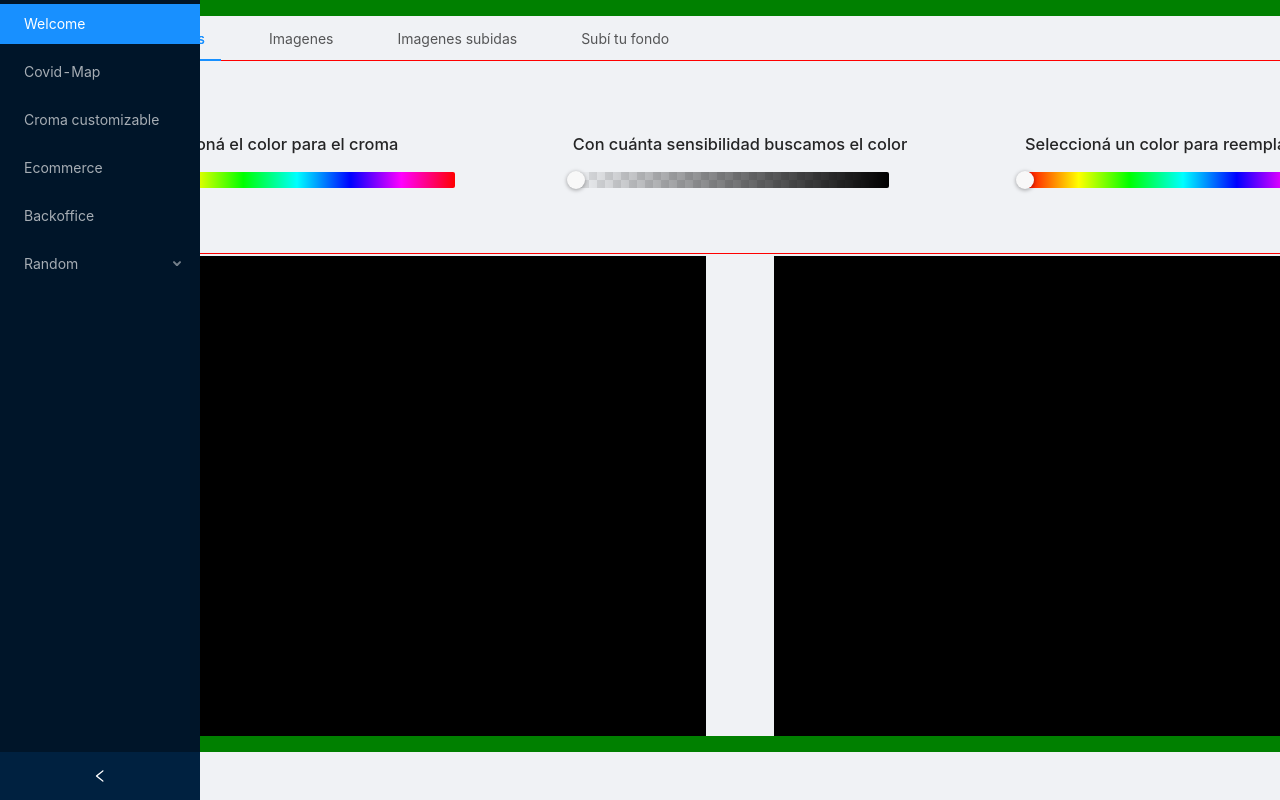
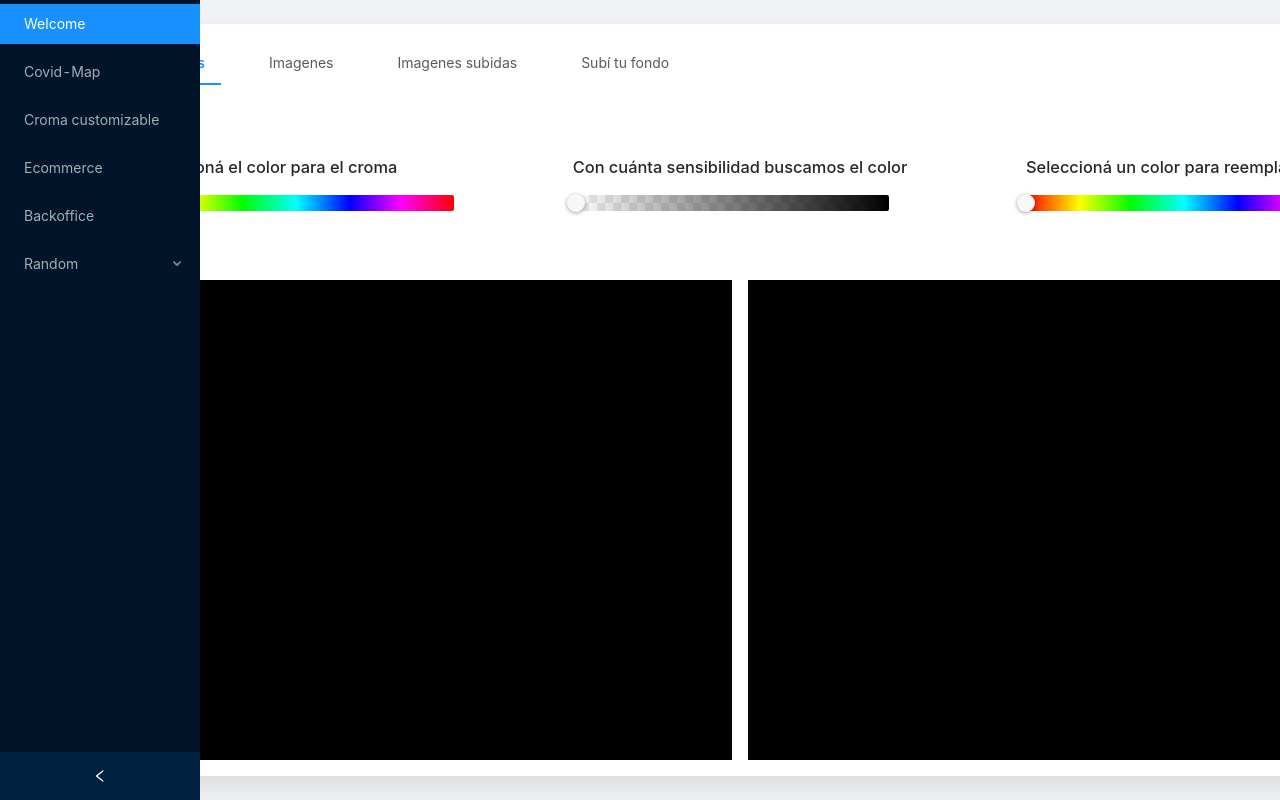
Before and after one commit to pablitxn/playground-frontend, a Next.js app: page /chroma-key in a window 1280 px wide. Built offline with nearby package versions, Linux system fonts and the light colour scheme; no server answers.

Commit message:
feat(layout)

```diff
--- a/src/components/chroma-key/canvas/index.tsx
+++ b/src/components/chroma-key/canvas/index.tsx
@@ -12,7 +12,7 @@ interface IState {
 }
 
 interface ICanvas {
-	className: string;
+	className?: string;
 }
 
 const Canvas: FC<ICanvas> = ({ className }) => {
@@ -62,7 +62,7 @@ const Canvas: FC<ICanvas> = ({ className }) => {
 	});
 
 	return (
-		<div className={`canvas ${className}`}>
+		<div className="canvas">
 			<video onLoadedData={handleVideo} ref={videoRef} autoPlay></video>
 			<canvas ref={canvasRef} className="canvas"></canvas>
 		</div>
--- a/src/components/chroma-key/canvas/styles.less
+++ b/src/components/chroma-key/canvas/styles.less
@@ -13,16 +13,16 @@
 	flex-direction: row;
 	justify-content: space-between;
 	width: 1268px;
+	padding: 0 1rem 0 1rem;
+	height: 480px;
 
-	canvas {
-		width: 600px;
-		height: 480px;
+	video {
+		margin-right: 1rem;
+		width: 610px;
 		background-color: black;
 	}
-
-	video {
-		width: 600px;
-		height: 480px;
+	canvas {
+		width: 610px;
 		background-color: black;
 	}
 }
--- a/src/components/chroma-key/configs/index.tsx
+++ b/src/components/chroma-key/configs/index.tsx
@@ -16,7 +16,7 @@ import "./styles.less"
 const { TabPane } = Tabs;
 
 interface IChromaConfigs {
-	className: string;
+	className?: string;
 }
 
 const ChromaConfigs: FC<IChromaConfigs> = ({ className }) => {
--- a/src/components/chroma-key/configs/styles.less
+++ b/src/components/chroma-key/configs/styles.less
@@ -8,6 +8,5 @@
 
 	.ant-tabs-content-holder{
 		height:  194px;
-		border: 1px solid red
 	}
 }
--- a/src/components/chroma-key/configs/tabs/gallery.tsx
+++ b/src/components/chroma-key/configs/tabs/gallery.tsx
@@ -6,7 +6,7 @@ import { Card } from "antd";
 import "./styles.less";
 
 interface IGalleryTab {
-	images: any
+	images?: any
 }
 
 const GalleryTab: FC<IGalleryTab> = ({ images = [{},{},{},{},{},{},]}) => {
--- a/src/layouts/chroma-key/index.tsx
+++ b/src/layouts/chroma-key/index.tsx
@@ -9,8 +9,8 @@ import "./styles.less";
 const Chroma: FC = () => {
 	return (
 		<div className="chroma-key">
-			<ChromaConfigs className="chroma-key__configs" />
-			<Canvas className="chroma-key__canvas" />
+			<ChromaConfigs />
+			<Canvas />
 		</div>
 	);
 };
--- a/src/layouts/chroma-key/styles.less
+++ b/src/layouts/chroma-key/styles.less
@@ -11,11 +11,5 @@
 	justify-content: center;
 	align-items: center;
 	flex-direction: column;
-	border: 1rem solid green;
-
-	// &__configs {
-	// }
-
-	// &__canvas {
-	// }
+	padding: 1rem;
 }
--- a/src/pages/chroma-key/index.tsx
+++ b/src/pages/chroma-key/index.tsx
@@ -8,7 +8,9 @@ import "./styles.less";
 const ChromaView: FC = () => {
 	return (
 		<div className="chroma-view">
-			<ChromaKeyLayout />
+			<div className="cv-content">
+				<ChromaKeyLayout />
+			</div>
 		</div>
 	);
 };
--- a/src/pages/chroma-key/styles.less
+++ b/src/pages/chroma-key/styles.less
@@ -5,9 +5,17 @@
 // @xs: ;
 
 .chroma-view {
-	width: 100%;
-	display: flex;
-	justify-content: center;
-	align-items: center;
-	flex-direction: column;
+	display: grid;
+	height: 100vh;
+	place-items: center;
+
+	.cv-content {
+		background: #fff;
+		border-radius: 10px;
+		box-shadow: 0 10px 25px rgba(0, 0, 0, 0.1);
+		display: flex;
+		flex-direction: column;
+		overflow-y: auto;
+		position: relative;
+	}
 }
```
Also changed, not shown: src/components/chroma-key/borrar.jsx (renamed from src/components/chroma-key/index.jsx).
